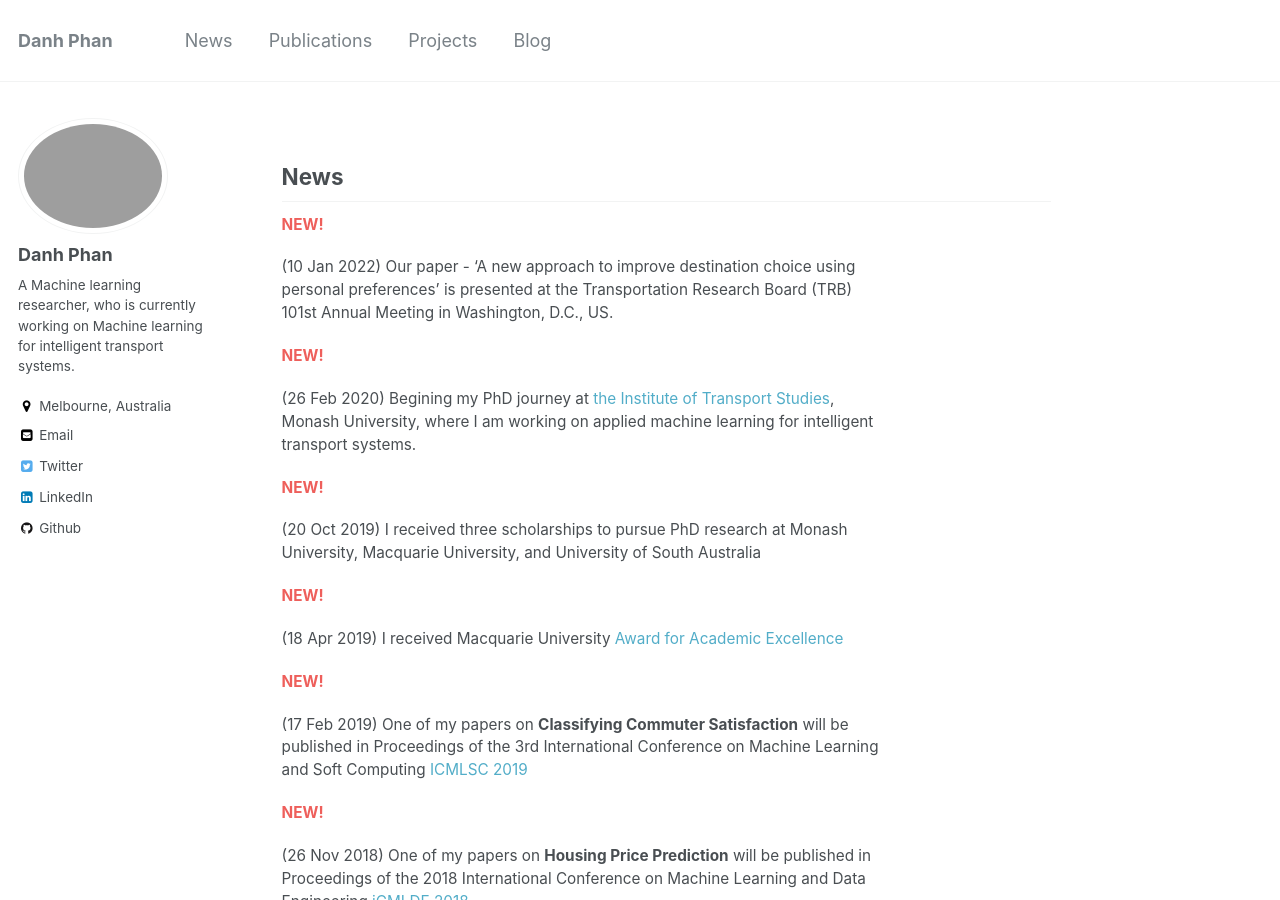
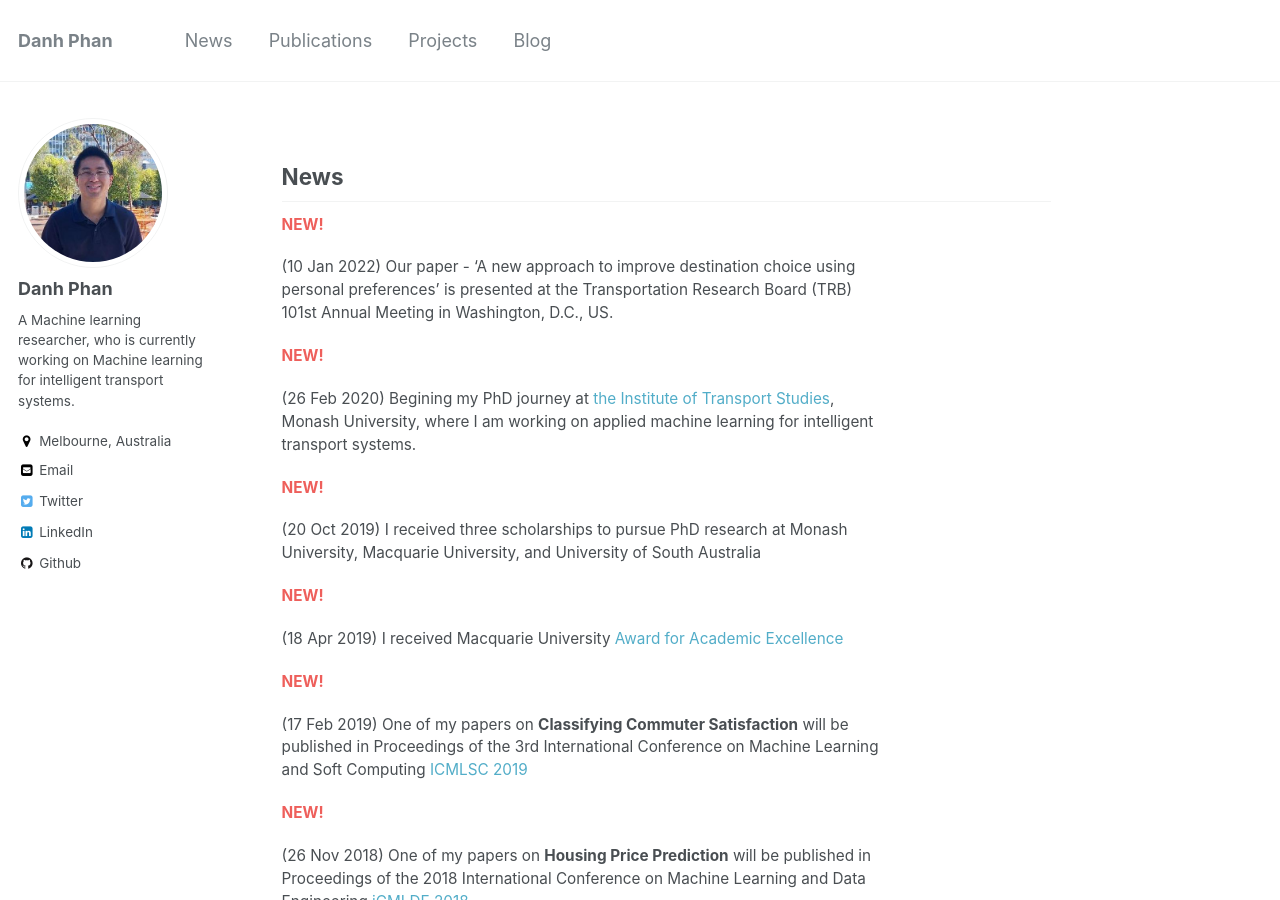
Before and after one commit to danhphan/danhphan.github.io.bak, a Jekyll site: the page built from index.html, in a window 1280 px wide and 900 px high. Built offline with Jekyll 4.4.1, drawn with Linux system fonts in a browser that asks for light colours; a script that is not in the unit is left out; the list of posts is cut into pages by our own code.

Commit message:
update avatar

```diff
--- a/_config.yml
+++ b/_config.yml
@@ -64,7 +64,7 @@ google_ad_slot:
 # Site Author
 author:
   name: "Danh Phan"
-  avatar: "bio-photo-dan.png"
+  avatar: "bio-photo-dan.jpeg"
   bio: "A Machine learning researcher, who is currently working on Machine learning for intelligent transport systems."
   location: "Melbourne, Australia"
   email: "danh.phan.mq@gmail.com"
```
